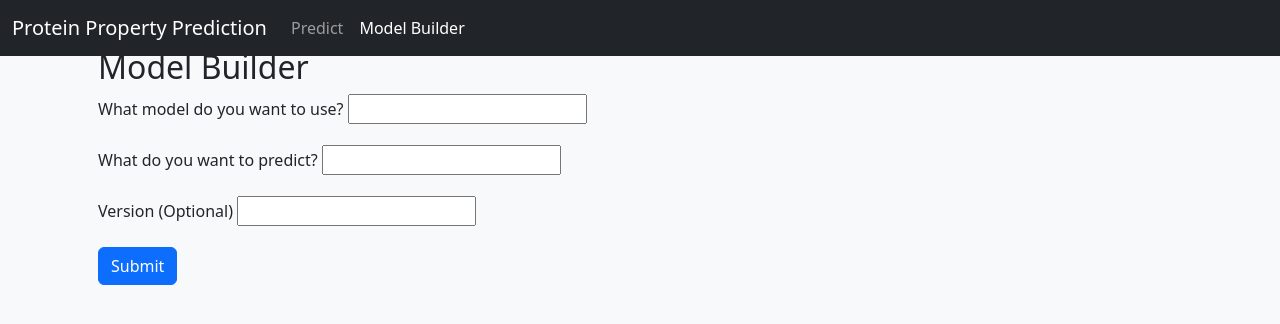
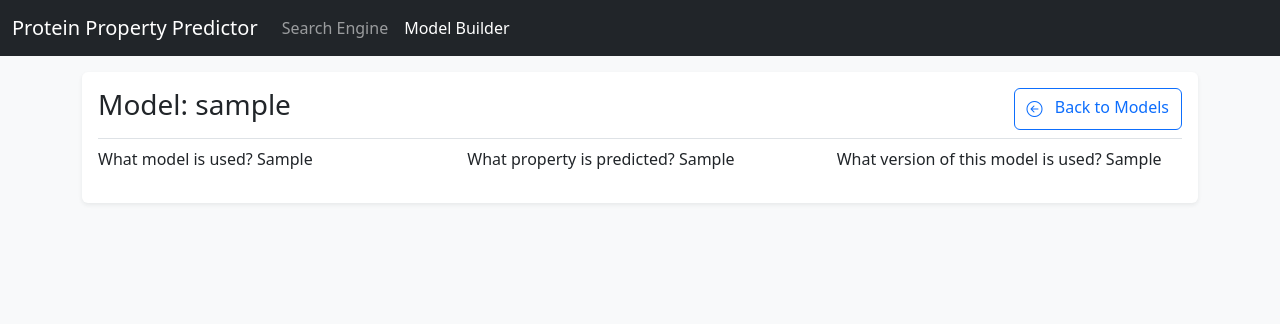
Before and after one commit to nscharrenberg/EatingInsects, a Django app: template app/templates/manager/update.html in a window 1280 px wide. Shown: the top 324 px of the page. Run offline with Django 4.2, Linux system fonts and the light colour scheme; the template is opened without the code that fills it: most values are stand-ins (such as "Sample title", 1, 10 or a date in 2020); form fields are guessed from the names that the template uses; some libraries are stand-ins or nearby versions.

Commit message:
models added + changes

```diff
--- a/app/business/predictors.py
+++ b/app/business/predictors.py
@@ -1,4 +1,4 @@
-from app.forms.manager_form import CreateNetworkForm
+from app.forms.create_network_form import CreateNetworkForm
 from app.models import Predictor
 
 
--- a/app/models/Predictor.py
+++ b/app/models/Predictor.py
@@ -1,5 +1,6 @@
 from django.db import models
 
+from app.models.Dataset import Dataset
 from app.models.ModelType import ModelType
 from app.models.PredictionStatus import PredictionStatus
 from app.models.PredictionType import PredictionType
@@ -10,9 +11,10 @@ class Predictor(models.Model):
     prediction_type = models.TextField(default=PredictionType.SOLUBILITY.value, choices=PredictionType.choices)
     version = models.TextField(null=True)
     created_at = models.DateTimeField(auto_now_add=True)
-    location = models.TextField(null=True)
+    location = models.FileField(null=True)
     status = models.TextField(default=PredictionStatus.NEW.value, choices=PredictionStatus.choices)
     slug = models.SlugField()
+    dataset = models.ForeignKey(Dataset, on_delete=models.CASCADE, null=True)
 
     def __str__(self):
         return '{}-{}'.format(self.slug, self.status)
--- a/app/templates/manager/builder.html
+++ b/app/templates/manager/builder.html
@@ -102,17 +102,17 @@
 
                 <div class="row">
                     <div class="col-12 my-2">
-                        <label for="inputPassword5" class="form-label">What model do you want to use?</label>
+                        <label for="selected_model" class="form-label">What model do you want to use?</label>
                         {{ form.selected_model }}
                     </div>
 
                     <div class="col-12 my-2">
-                        <label for="inputPassword5" class="form-label">What do you want to predict?</label>
+                        <label for="selected_prediction_type" class="form-label">What do you want to predict?</label>
                         {{ form.selected_prediction_type }}
                     </div>
 
                     <div class="col-12 my-2">
-                        <label for="inputPassword5" class="form-label">Version (Optional)</label>
+                        <label for="version" class="form-label">Version (Optional)</label>
                         {{ form.version }}
                     </div>
 
--- a/app/templates/manager/update.html
+++ b/app/templates/manager/update.html
@@ -4,43 +4,10 @@
   <head>
     <meta charset="utf-8">
     <meta name="viewport" content="width=device-width, initial-scale=1">
-    <meta name="description" content="">
-    <meta name="author" content="Mark Otto, Jacob Thornton, and Bootstrap contributors">
-    <meta name="generator" content="Hugo 0.108.0">
-    <title>Offcanvas navbar template · Bootstrap v5.3</title>
-
-    <link href="https://cdn.jsdelivr.net/npm/bootstrap@5.3.0-alpha1/dist/css/bootstrap.min.css" rel="stylesheet" integrity="sha384-GLhlTQ8iRABdZLl6O3oVMWSktQOp6b7In1Zl3/Jr59b6EGGoI1aFkw7cmDA6j6gD" crossorigin="anonymous"
+    <title>Protein Property Predictor - Models</title>
+    <link href="{% static 'css/bootstrap.min.css' %}" rel="stylesheet">
     <link rel="stylesheet" href="https://cdn.jsdelivr.net/npm/bootstrap-icons@1.10.3/font/bootstrap-icons.css">
-
     <style>
-      .bd-placeholder-img {
-        font-size: 1.125rem;
-        text-anchor: middle;
-        -webkit-user-select: none;
-        -moz-user-select: none;
-        user-select: none;
-      }
-
-      @media (min-width: 768px) {
-        .bd-placeholder-img-lg {
-          font-size: 3.5rem;
-        }
-      }
-
-      .b-example-divider {
-        height: 3rem;
-        background-color: rgba(0, 0, 0, .1);
-        border: solid rgba(0, 0, 0, .15);
-        border-width: 1px 0;
-        box-shadow: inset 0 .5em 1.5em rgba(0, 0, 0, .1), inset 0 .125em .5em rgba(0, 0, 0, .15);
-      }
-
-      .b-example-vr {
-        flex-shrink: 0;
-        width: 1.5rem;
-        height: 100vh;
-      }
-
       .bi {
         vertical-align: -.125em;
         fill: currentColor;
@@ -64,91 +31,90 @@
         -webkit-overflow-scrolling: touch;
       }
     </style>
-
-
     <!-- Custom styles for this template -->
-    <link href="{% static 'css/offcanvas-navbar.css' %}" type="text/css">
+    <link href="{% static 'css/offcanvas-navbar.css' %}" rel="stylesheet">
   </head>
   <body class="bg-light">
-
     <nav class="navbar navbar-expand-lg fixed-top navbar-dark bg-dark" aria-label="Main navigation">
       <div class="container-fluid">
-    <a class="navbar-brand" href="#">Protein Property Prediction</a>
+        <a class="navbar-brand" href="#">Protein Property Predictor</a>
         <button class="navbar-toggler p-0 border-0" type="button" id="navbarSideCollapse" aria-label="Toggle navigation">
           <span class="navbar-toggler-icon"></span>
         </button>
-
         <div class="navbar-collapse offcanvas-collapse" id="navbarsExampleDefault">
           <ul class="navbar-nav me-auto mb-2 mb-lg-0">
             <li class="nav-item">
-          <a class="nav-link" href="/">Predict</a>
+              <a class="nav-link" href="#">Search Engine</a>
             </li>
             <li class="nav-item">
-          <a class="nav-link active" aria-current="page" href="/models">Model Builder</a>
+              <a class="nav-link active" aria-current="page" href="{% url 'all_model' %}">Model Builder</a>
             </li>
           </ul>
         </div>
       </div>
     </nav>
-
+{#    <div class="nav-scroller bg-body shadow-sm">#}
+{#      <nav class="nav" aria-label="Secondary navigation">#}
+{#        <a class="nav-link active" aria-current="page" href="#">Dashboard</a>#}
+{#        <a class="nav-link" href="#"> Friends <span class="badge text-bg-light rounded-pill align-text-bottom">27</span>#}
+{#        </a>#}
+{#        <a class="nav-link" href="#">Explore</a>#}
+{#        <a class="nav-link" href="#">Suggestions</a>#}
+{#        <a class="nav-link" href="#">Link</a>#}
+{#        <a class="nav-link" href="#">Link</a>#}
+{#        <a class="nav-link" href="#">Link</a>#}
+{#        <a class="nav-link" href="#">Link</a>#}
+{#        <a class="nav-link" href="#">Link</a>#}
+{#      </nav>#}
+{#    </div>#}
     <main class="container">
-  <div class="my-3 p-3">
         <div class="my-3">
             {% if messages %}
                 {% for message in messages %}
                     {% if message.tags == 'error' %}
-                  <div class="alert alert-danger d-flex align-items-center" role="alert">
-                      <div>
+                        <div class="alert alert-danger d-flex align-items-center rounded shadow-sm">
+                            <i class="bi bi-exclamation-triangle-fill flex-shrink-0 me-2"></i>
                         {{ message }}
                       </div>
-                  </div>
                     {% elif message.tags == 'success' %}
-                  <div class="alert alert-success d-flex align-items-center" role="alert">
-                      <div>
+                        <div class="alert alert-success d-flex align-items-center rounded shadow-sm">
+                        <i class="bi bi-check-circle-fill flex-shrink-0 me-2"></i>
                         {{ message }}
                       </div>
-                  </div>
                     {% else %}
-                  <div class="alert alert-primary d-flex align-items-center" role="alert">
-                      <div>
+                        <div class="alert alert-primary d-flex align-items-center rounded shadow-sm">
+                        <i class="bi bi-info-circle-fill flex-shrink-0 me-2"></i>
                         {{ message }}
                       </div>
-                  </div>
                     {% endif %}
-
-
                 {% endfor %}
             {% endif %}
         </div>
+        <div class="my-3 p-3 bg-body rounded shadow-sm">
+            <div class="d-flex justify-content-between border-bottom pb-2 mb-0 ">
+              <h3>Model: {{ model.slug }}</h3>
+              <a href="{% url 'all_model' %}" class="btn btn-outline-primary">
+                <i class="bi bi-arrow-left-circle flex-shrink-0 me-2"></i> Back to Models</a>
+            </div>
 
-        <div class="row g-5">
-      <div class="col-md-12">
-        <h2>Model Builder</h2>
-        <form method="POST" action="/models/create">
-            {% csrf_token %}
-          <div class="mb-3">
-              <label for="exampleInputPassword1" class="form-label">What model do you want to use?</label>
-            {{ form.selected_model }}
+            <div class="row">
+                <div class="col-md-4 col-sm-12 my-2">
+                    <label for="model_field" class="form-label">What model is used?</label>
+                    {{ model_field }}
                 </div>
-          <div class="mb-3">
-              <label for="exampleInputPassword1" class="form-label">What do you want to predict?</label>
-            {{ form.selected_prediction_type }}
+                <div class="col-md-4 col-sm-12 my-2">
+                    <label for="prediction_field" class="form-label">What property is predicted?</label>
+                    {{ prediction_field }}
                 </div>
-            <div class="mb-3">
-              <label for="exampleInputPassword1" class="form-label">Version (Optional)</label>
-            {{ form.version }}
-          </div>
-          <button type="submit" class="btn btn-primary">Submit</button>
-        </form>
+                <div class="col-md-4 col-sm-12 my-2">
+                    <label for="version_field" class="form-label">What version of this model is used?</label>
+                    {{ version_field }}
                 </div>
             </div>
+
         </div>
     </main>
-
-
-    <script src="https://cdn.jsdelivr.net/npm/@popperjs/core@2.11.6/ dist/umd/popper.min.js" integrity="sha384-oBqDVmMz9ATKxIep9tiCxS/Z9fNfEXiDAYTujMAeBAsjFuCZSmKbSSUnQlmh/jp3" crossorigin="anonymous"></script>
-    <script src="https://cdn.jsdelivr.net/npm/bootstrap@5.3.0-alpha1/dist/js/bootstrap.min.js" integrity="sha384-mQ93GR66B00ZXjt0YO5KlohRA5SY2XofN4zfuZxLkoj1gXtW8ANNCe9d5Y3eG5eD" crossorigin="anonymous"></script>
-
+    <script src="{% static 'js/bootstrap.bundle.min.js' %}"></script>
     <script src="{% static 'js/offcanvas-navbar.js' %}"></script>
   </body>
 </html>
```
Also changed, not shown: app/forms/upload_dataset_form.py (added, +12 -0 lines), app/models/Dataset.py (added, +7 -0 lines), app/views.py (+29 -2 lines), app/forms/create_network_form.py (renamed from app/forms/manager_form.py), app/migrations/0007_dataset_alter_predictor_location_and_more.py (added). Lines whose indentation alone changed are shown as unchanged.
